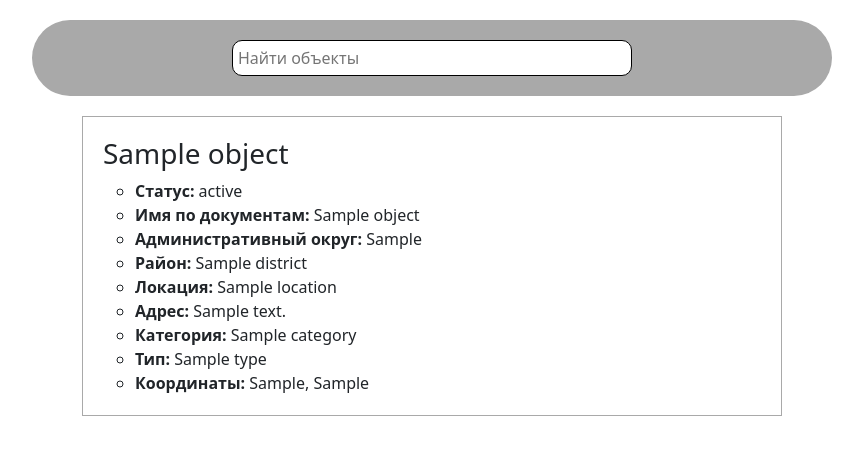
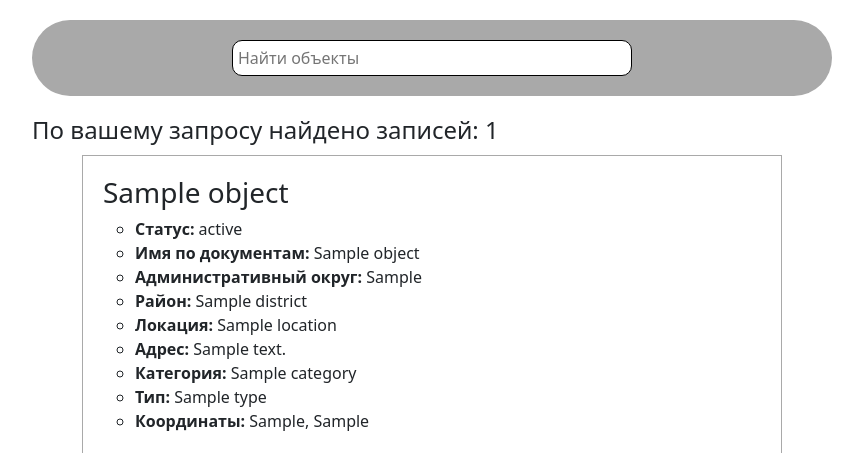
Before and after one commit to RitisBarauskas/cult_obj, a Django app: template main/templates/objects/search_objects.html in a window 1280 px wide. Shown: the part 96-549 px from the top of the page, without its empty margins (208-1071 px from the left). Run offline with Django 3.2, Linux system fonts and the light colour scheme; the template is opened without the code that fills it: most values are stand-ins (such as "Sample title", 1, 10 or a date in 2020).

Commit message:
Добавлен результат поиска

```diff
--- a/main/templates/objects/search_objects.html
+++ b/main/templates/objects/search_objects.html
@@ -7,7 +7,7 @@
         {% if not_found %}
             <h2 class="info">По вашему запросу ничего не найдено</h2>
         {% else %}
-
+            <h4 class="info">По вашему запросу найдено записей: {{ paginator.count }}</h4>
 		<ul class="object_ul">
   		{% for object in page %}
   		  <li class="object_li">
```
